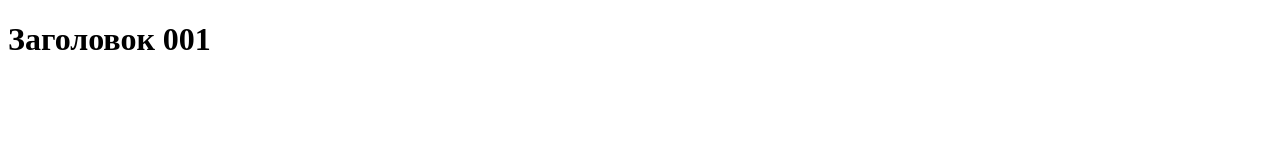
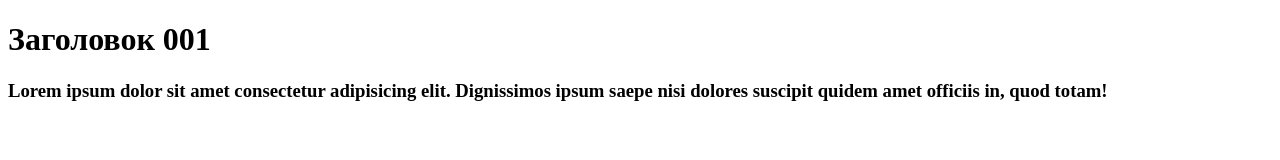
Before and after one commit to Pinsk007/proect-git, a plain HTML site: page index.html in a window 1280 px wide. Drawn offline with Linux system fonts and the light colour scheme.

Commit message:
create h3

```diff
--- a/index.html
+++ b/index.html
@@ -7,5 +7,6 @@
 </head>
 <body>
     <h1>Заголовок 001</h1>
+    <h3>Lorem ipsum dolor sit amet consectetur adipisicing elit. Dignissimos ipsum saepe nisi dolores suscipit quidem amet officiis in, quod totam!</h3>
 </body>
 </html>
```
